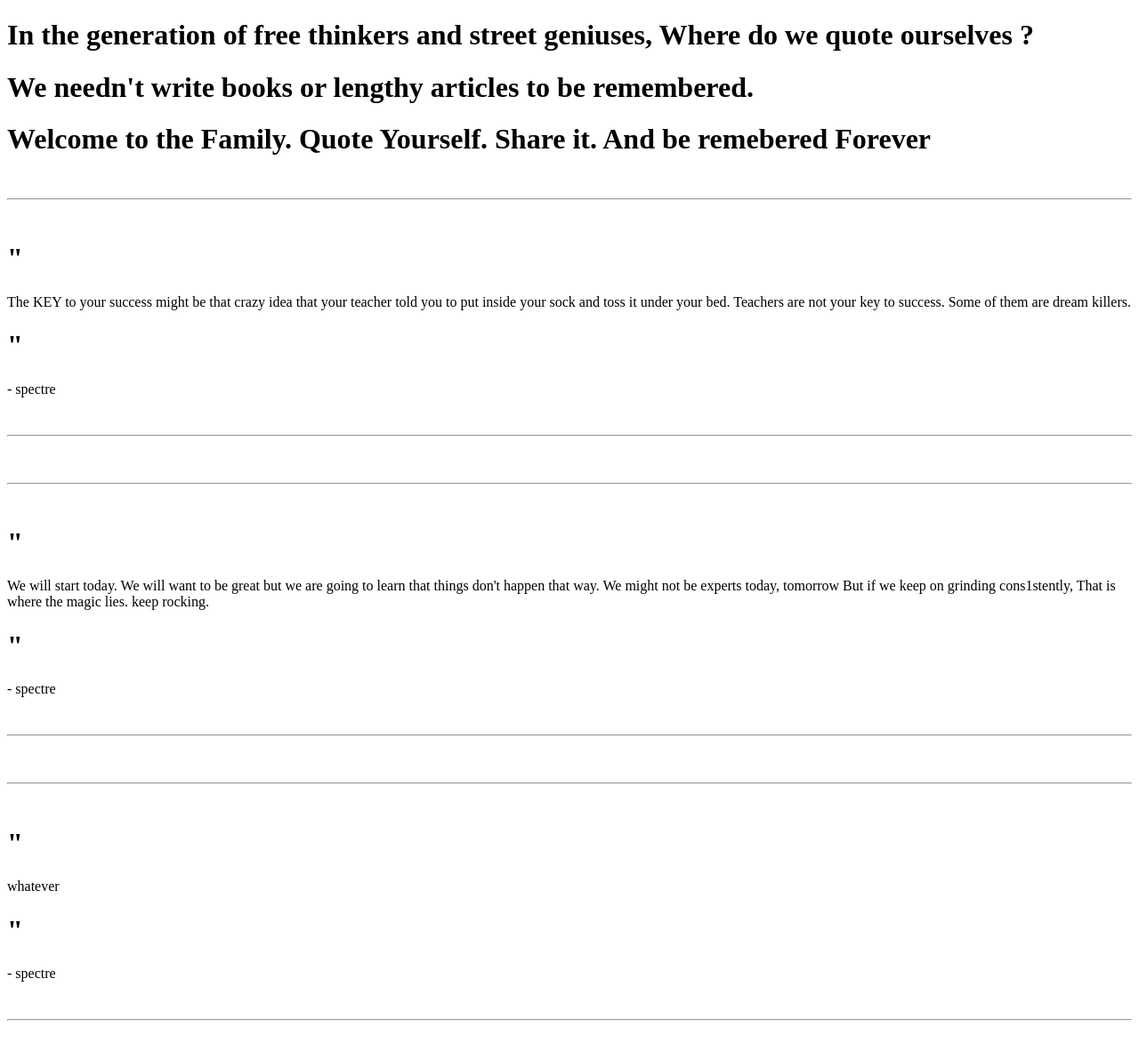
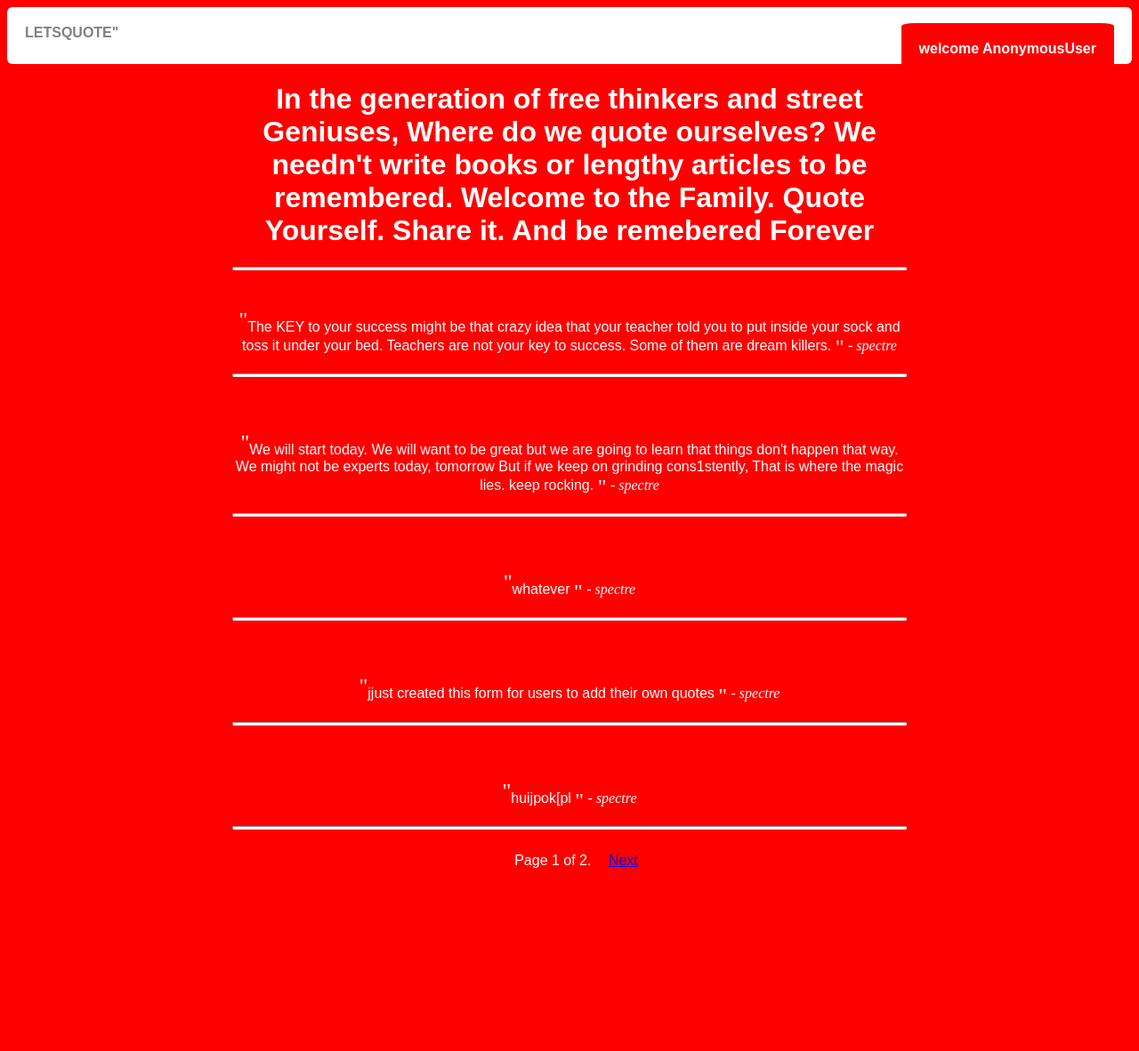
Before and after one commit to rasheedstarlet/Letsquote, a Django app: page / in a window 1280 px wide. Shown: the whole page at 89% size. After the commit the page ends 976 px from the top, so only its background shows below. Run offline with Django 3.2, Linux system fonts and the light colour scheme; data comes from the database, SQL or seed files in the repository.

Commit message:
Staticfiles added

```diff
--- a/accounts/forms.py
+++ b/accounts/forms.py
@@ -2,4 +2,4 @@
 
 class LoginForm(forms.Form):
     username = forms.CharField(max_length=25)
-    password = forms.TextField(max_length=250, widget=forms.PasswordInput)
+    password = forms.CharField(max_length=250, widget=forms.PasswordInput)
--- a/accounts/urls.py
+++ b/accounts/urls.py
@@ -1,5 +1,10 @@
 from django.urls import path
 
+from . views import register, user_login
+
+app_name = "accounts"
+
 urlpatterns = [
-
+		path('register/',  register, name="register"),
+		path('login/', user_login, name="login")
 ]
--- a/blog/admin.py
+++ b/blog/admin.py
@@ -1,5 +1,3 @@
-from django.contrib import admin
-
 from django.contrib import admin
 
 class QuoteAdmin(admin.ModelAdmin):
--- a/blog/models.py
+++ b/blog/models.py
@@ -1,13 +1,14 @@
 from django.db import models
 
-from django.contrib.auth.models import User
+from django.conf import settings
 
-class Writer(User):
-    name = models.CharField(max_length=25)
+from django.utils import timezone
+
 
 class Quote(models.Model):
     body = models.TextField()
-    writer = models.ForeignKey(User, on_delete=models.CASCADE)
+    writer = models.ForeignKey(settings.AUTH_USER_MODEL, on_delete=models.CASCADE)
+    created_date = models.DateTimeField(default=timezone.now)
 
     def __str__(self):
         return self.body
--- a/blog/urls.py
+++ b/blog/urls.py
@@ -2,6 +2,11 @@
 
 from . import views
 
+from blog.views import QuoteList
+
+app_name = 'blog'
+
 urlpatterns = [
-    path('', views.QuoteList, name="quotes"),
+    path('', QuoteList.as_view(), name="quotes"),
+    path('create', views.QuoteCreationView, name="create"),
 ]
--- a/blog/views.py
+++ b/blog/views.py
@@ -1,7 +1,33 @@
-from django.shortcuts import render, HttpResponse
+from django.shortcuts import render, HttpResponse, redirect, reverse
 
 from . models import Quote
 
+from . forms import QuoteCreationForm
+
+from django.views.generic.list import ListView
+
+
+'''
 def QuoteList(request):
-    quotes = Quote.objects.all()
+    quotes = Quote.objects.all().order_by('-created_date')
     return render(request, 'blog/quotelist.html', {'quotelist': quotes })
+'''
+
+def QuoteCreationView(request):
+ if request.method == "POST":
+ 	form = QuoteCreationForm(request.POST)
+ 	if form.is_valid():
+ 		form.save()
+ 		return redirect('blog:quotes')
+ 	else:
+ 		return redirect('blog:create')
+ else:
+ 	form = QuoteCreationForm()
+ return render(request, 'blog/create_quote.html', {'form':form })
+
+
+class QuoteList(ListView):
+	model = Quote
+	paginate_by = 5
+	template_name = 'blog/quotelist.html'
+	context_object_name = 'quotelist'
--- a/letsquote/settings.py
+++ b/letsquote/settings.py
@@ -115,11 +115,15 @@
 
 USE_TZ = True
 
+STATIC_URL = '/static/'
+
+STATICFILES_DIRS = [
+    os.path.join(BASE_DIR, 'static')
+]
 
 # Static files (CSS, JavaScript, Images)
 # https://docs.djangoproject.com/en/2.1/howto/static-files/
 
-STATIC_URL = '/static/'
 
 
 LOGIN_REDIRECT_URL = 'quotes'
--- a/letsquote/urls.py
+++ b/letsquote/urls.py
@@ -15,9 +15,12 @@
 """
 from django.contrib import admin
 from django.urls import path, include
+from django.conf import settings
+
 
 urlpatterns = [
     path('admin/', admin.site.urls),
     path('', include('blog.urls')),
     path('accounts/', include('django.contrib.auth.urls')),
+    path('accounts/', include('accounts.urls')),
 ]
--- /dev/null
+++ b/static/css/base.css
@@ -0,0 +1,51 @@
+body {
+	background: red;
+	color: white;
+	font-family: arial;
+}
+.content {
+	width: 60%;
+	margin: auto;
+	text-align: center;
+}
+
+header {
+	color: grey;
+	font-weight: bold;
+	background: white;
+	max-height: 90px;
+	max-width: 100%;
+	padding: 20px;
+	border-radius: 6px;
+}
+
+ul {
+margin-top: -20px;
+padding-bottom: 10px;
+}
+
+li{
+	display: inline;
+	float:right;
+	background: red;
+	padding: 20px;
+	border-radius: 6%;
+	color: white;
+}
+
+hr {
+	color: white;
+	height: 2px;
+	background: white;
+	border-radius: 5px;
+}
+
+.quotesign {
+	font-family: serif;
+	font-size: 24px;
+}
+
+.writer {
+	font-style: italic;
+	font-family: serif;
+}
--- a/templates/base.html
+++ b/templates/base.html
@@ -1,8 +1,12 @@
+{% load static %}
+
 <!DOCTYPE html>
 <html lang="en" dir="ltr">
   <head>
+  	<meta name="viewport" content="width=device-width, initial-scale=1.0">
     <meta charset="utf-8">
     <title> letsquote || home </title>
+    <link href="{% static "css/base.css" %}" rel="stylesheet" />
   </head>
   <body>
     {% block content %}
--- a/templates/blog/quotelist.html
+++ b/templates/blog/quotelist.html
@@ -1,24 +1,58 @@
 {% extends 'base.html' %}
-
 
 {% block content %}
 
-<h1> In the generation of free thinkers and street geniuses, Where do we quote ourselves ? </h1>
-<h1> We needn't write books or lengthy articles to be remembered. </h1>
-<h1> Welcome to the Family. Quote Yourself. Share it. And be remebered Forever </h1>
+  <header>
+    <div class="logo">
+      LETSQUOTE"
+    </div>
+    <nav>
+      <ul>
+        <li>
+          <div class="user">
+            welcome {{ user }}
+          </div>
+        </li>
+      </ul>
 
-  {% for item in quotelist %}
-    <br/>
-    <hr>
-    <br/>
-    <h1 class="qmarks"> " </h1>
-      <p class="quote"> {{ item }} </p>
-    <h1 class="qmarks"> " </h1>
-    <p class="write"> - {{ item.writer }} </p>
-    <br/>
-    <hr>
-    <br/>
+    </nav>
+  </header>
 
-  {% endfor %}
+<div class="content">
+  <h1>
+    In the generation of free thinkers and street Geniuses, Where do we quote ourselves?
+    We needn't write books or lengthy articles to be remembered. Welcome to the Family. Quote Yourself. Share it. And be remebered Forever
+  </h1>
+  <hr>
+
+    {% for item in quotelist %}
+      <br/>
+      <div class="quote-box">
+        <p class="quote"><sup class="quotesign">"</sup>{{ item }} <sub class="quotesign">"</sub> <span class="writer"> - {{ item.writer }} </span></p>
+      </div>
+      <hr>
+      <br/>
+    {% endfor %}
+
+    {% if is_paginated %}
+      <div class="pagination">
+        <span>
+
+          {% if page_obj.has_previous %}
+            <a href="{% url "blog:quotes" %} ?page={{ page_obj.previous_page_number }}">Previous</a>
+          {% endif %}
+
+          <span style="margin-left:15px; margin-right:15px;">
+            Page {{ page_obj.number }} of {{ page_obj.paginator.num_pages }}.
+          </span>
+
+          {% if page_obj.has_next %}
+            <a href="{% url "blog:quotes" %} ?page={{ page_obj.next_page_number }}">Next</a>
+          {% endif %}
+
+        </span>
+      </div>
+</div>
+{% endif %}
 
 {% endblock %}
```
Also changed, not shown: accounts/templates/registration/register.html (added, +20 -0 lines), accounts/views.py (+14 -1 lines), blog/forms.py (added, +11 -0 lines), templates/blog/create_quote.html (added, +12 -0 lines), blog/migrations/0004_auto_20190122_0156.py (added), blog/migrations/0005_writer.py (added), blog/migrations/0006_auto_20190122_0202.py (added), db.sqlite3.
